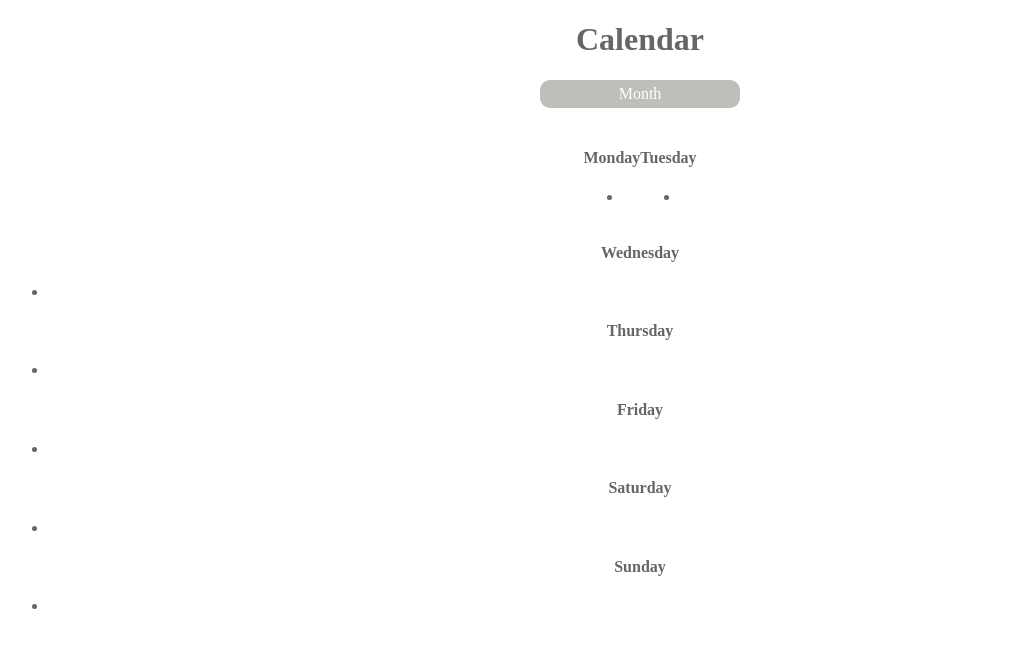
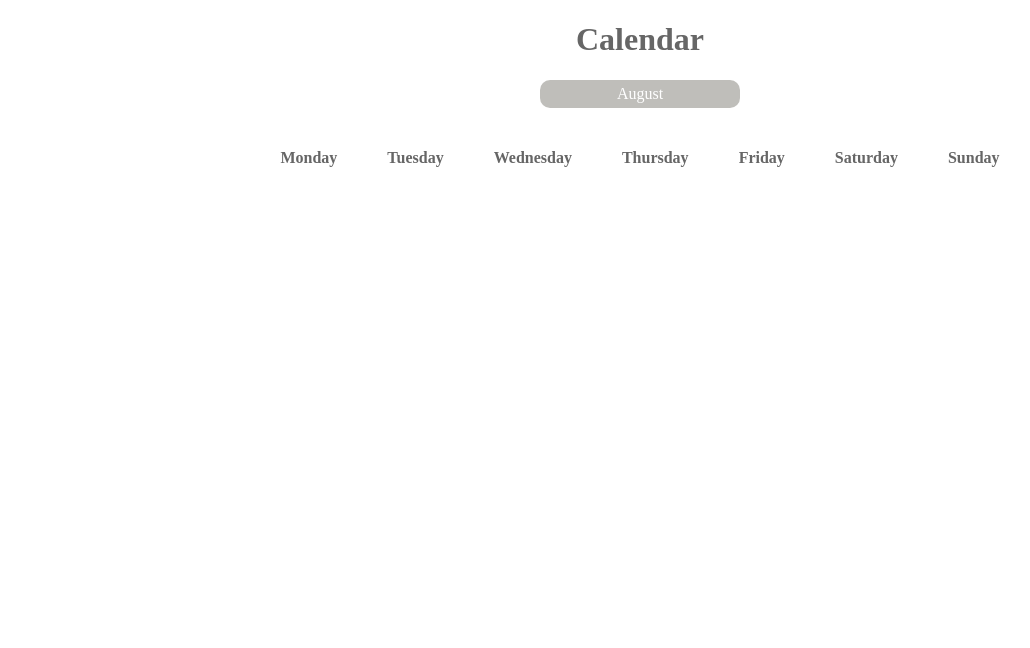
Before and after one commit to PavleIlic/Calendar, a Vue app: page / in a window 1280 px wide. Shown: the top 648 px of the page, without its empty margins (0-1030 px from the left). Built offline with nearby package versions, Linux system fonts and the light colour scheme.

Commit message:
catching current month

```diff
--- a/src/components/calendar/calendar.vue
+++ b/src/components/calendar/calendar.vue
@@ -8,6 +8,18 @@
 
 export default {
   name: 'calendar',
+
+  data(){
+    return {
+      name: 'Pavle',
+      thisMonth: '',
+    }
+  },
+  created: function currentMonth() {
+    var d = new Date();
+      var months = ["January", "February", "March", "April", "May", "June", "July", "August", "September", "October", "November", "December"];
+      this.thisMonth = (document.getElementsByClassName("month").innerHTML = months[d.getMonth()]);
+  }
 }
 </script>
 
--- a/src/components/calendar/style.css
+++ b/src/components/calendar/style.css
@@ -14,7 +14,7 @@
     margin-top: 20px;
 }
 
-.title {
+.month {
     color: #fff;
     background-color: #bfbeba;
     width: 15%;
@@ -23,10 +23,48 @@
     border-radius: 10px;
 }
 
+.dates{
+    list-style-type: none;
+}
+
 .monday {
     display: inline-block;
+    padding-left: 25px;
+    padding-right: 25px;
 }
 
 .tuesday{
     display: inline-block;
+    padding-left: 25px;
+    padding-right: 25px;
 }
+
+.wednesday{
+    display: inline-block;
+    padding-left: 25px;
+    padding-right: 25px;
+}
+
+.thursday {
+    display: inline-block;
+    padding-left: 25px;
+    padding-right: 25px;
+}
+
+.friday {
+    display: inline-block;
+    padding-left: 25px;
+    padding-right: 25px;
+}
+
+.saturday{
+    display: inline-block;
+    padding-left: 25px;
+    padding-right: 25px;
+}
+
+.sunday{
+    display: inline-block;
+    padding-left: 25px;
+    padding-right: 25px;
+}
--- a/src/components/calendar/template.html
+++ b/src/components/calendar/template.html
@@ -2,51 +2,50 @@
     <h1>Calendar</h1>
 
     <div class="calendar">
-        <p class="title">Month</p>
+        <p class="month">{{ thisMonth }}</p>
         <div class="mini-wrap">
             <div class="monday">
                 <h4>Monday</h4>
-                <ul>
+                <ul class="dates">
                     <li></li>
                 </ul>
             </div>
             <div class="tuesday">
                 <h4>Tuesday</h4>
-                <ul>
+                <ul class="dates">
                     <li></li>
                 </ul>
             </div>
             <div class="wednesday">
                 <h4>Wednesday</h4>
-                <ul>
+                <ul class="dates">
                     <li></li>
                 </ul>
             </div>
             <div class="thursday">
                 <h4>Thursday</h4>
-                <ul>
+                <ul class="dates">
                     <li></li>
                 </ul>
             </div>
             <div class="friday">
                 <h4>Friday</h4>
-                <ul>
+                <ul class="dates">
                     <li></li>
                 </ul>
             </div>
             <div class="saturday">
                 <h4>Saturday</h4>
-                <ul>
+                <ul class="dates">
                     <li></li>
                 </ul>
             </div>
             <div class="sunday">
                 <h4>Sunday</h4>
-                <ul>
+                <ul class="dates">
                     <li></li>
                 </ul>
             </div>
-
         </div>
     </div>
 </div>
```
